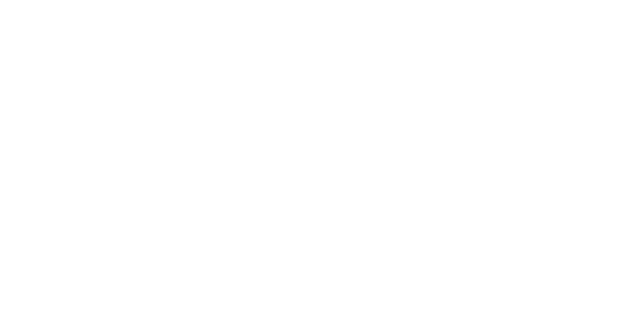
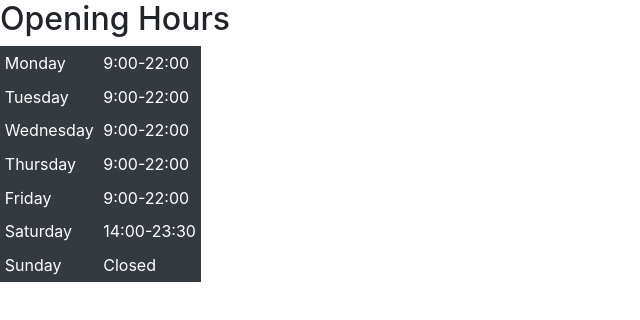
Before and after one commit to Ilger/Serious-business, a plain HTML site: page index.html in a window 1280 px wide. Shown: the whole page, without its empty margins (0-640 px from the left). Drawn offline with nearby package versions, Linux system fonts and the light colour scheme.

Commit message:
add table, script bootstrap

```diff
--- a/index.html
+++ b/index.html
@@ -3,9 +3,37 @@
   <head>
     <meta charset="utf-8">
     <title>Openings Serius Business</title>
+
+    <meta name="viewport" content="width=device-width, initial-scale=1">
     <link rel="stylesheet" href="https://stackpath.bootstrapcdn.com/bootstrap/4.3.1/css/bootstrap.min.css" integrity="sha384-ggOyR0iXCbMQv3Xipma34MD+dH/1fQ784/j6cY/iJTQUOhcWr7x9JvoRxT2MZw1T" crossorigin="anonymous">
+    <link rel="stylesheet" href="master.css">
   </head>
   <body>
+            <h2 class="title">Opening Hours</h2>
+            <table class="table-sm table-dark opening-hours">
+              <tr>
+                <td>Monday</td> <td>9:00-22:00</td>
+              </tr>
+              <tr>
+                <td>Tuesday</td><td>9:00-22:00</td>
+              </tr>
+              <tr>
+                <td>Wednesday</td><td>9:00-22:00</td>
+              </tr>
+              <tr>
+                <td>Thursday</td><td>9:00-22:00</td>
+              </tr>
+              <tr>
+                <td>Friday</td><td>9:00-22:00</td>
+              </tr>
+              <tr>
+                <td>Saturday</td><td>14:00-23:30</td>
+              </tr>
+              <tr><td>Sunday</td><td>Closed</td></tr>
+            </table>
 
+    <script src="https://code.jquery.com/jquery-3.3.1.slim.min.js" integrity="sha384-q8i/X+965DzO0rT7abK41JStQIAqVgRVzpbzo5smXKp4YfRvH+8abtTE1Pi6jizo" crossorigin="anonymous"></script>
+    <script src="https://cdnjs.cloudflare.com/ajax/libs/popper.js/1.14.7/umd/popper.min.js" integrity="sha384-UO2eT0CpHqdSJQ6hJty5KVphtPhzWj9WO1clHTMGa3JDZwrnQq4sF86dIHNDz0W1" crossorigin="anonymous"></script>
+    <script src="https://stackpath.bootstrapcdn.com/bootstrap/4.3.1/js/bootstrap.min.js" integrity="sha384-JjSmVgyd0p3pXB1rRibZUAYoIIy6OrQ6VrjIEaFf/nJGzIxFDsf4x0xIM+B07jRM" crossorigin="anonymous"></script>
   </body>
 </html>
```
